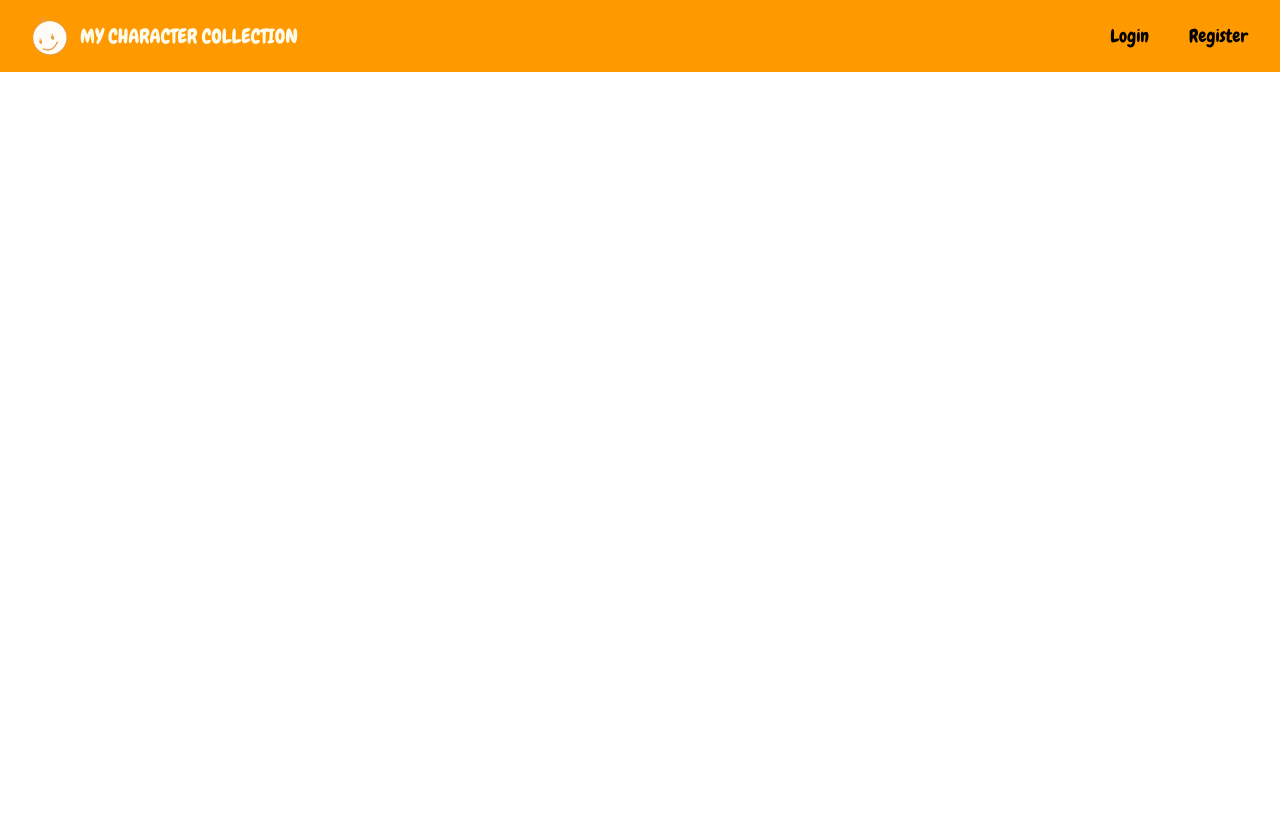
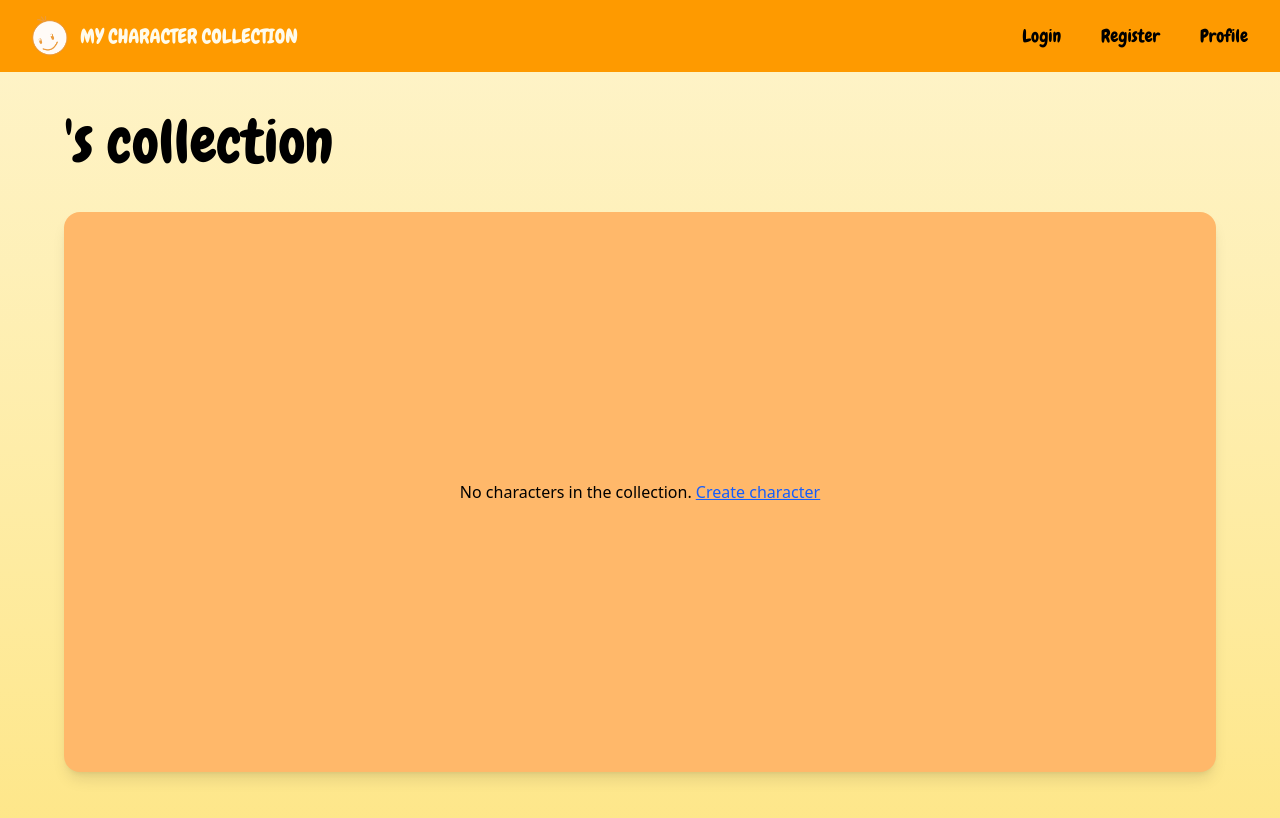
Before and after one commit to biogolf10457/my-character-collection, a React (Vite) app in the folder frontend/: page /profile in a window 1280 px wide. Shown: the top 818 px of the page. Built offline with nearby package versions, Linux system fonts and the light colour scheme.

Commit message:
profile page loading and no characters

```diff
--- a/frontend/src/App.css
+++ b/frontend/src/App.css
@@ -16,3 +16,16 @@
 .input {
   @apply w-full px-4 py-2 bg-amber-50 focus:bg-amber-100 rounded-xl outline-amber-600 focus:outline-amber-700 outline-2 inset-shadow-sm;
 }
+
+.loading-spin {
+  @apply w-10 h-10 border-slate-100 border-b-transparent border-4 rounded-full;
+  animation: rotation 1s linear infinite;
+}
+@keyframes rotation {
+  0% {
+    transform: rotate(0deg);
+  }
+  100% {
+    transform: rotate(360deg);
+  }
+}
--- a/frontend/src/App.jsx
+++ b/frontend/src/App.jsx
@@ -8,6 +8,7 @@ import Navbar from "./components/Navbar";
 import Login from "./components/Login";
 import Home from "./components/Home";
 import Register from "./components/Register";
+import Profile from "./components/Profile";
 
 function App() {
   return (
@@ -18,6 +19,8 @@ function App() {
           <Route path="/" element={<Home />} />
           <Route path="/login" element={<Login />} />
           <Route path="/register" element={<Register />} />
+          <Route path="/profile" element={<Profile />} />
+          <Route path="/createcharacter" element={<CreateCharacter />} />
         </Routes>
       </div>
     </Router>
--- a/frontend/src/components/Home.jsx
+++ b/frontend/src/components/Home.jsx
@@ -5,7 +5,7 @@ import { Link } from "react-router-dom";
 const Home = () => {
   return (
     <div className="min-h-screen px-4 py-6 sm:px-8 lg:px-12 lg:py-10 bg-linear-to-b from-amber-100 to-amber-200">
-      <div className="flex flex-col lg:flex-row items-center justify-around space-y-10 lg:space-y-0">
+      <div className="flex flex-col lg:flex-row items-center content-center justify-around space-y-10 lg:space-y-0">
         <div className="w-[55%] lg:w-[35%]">
           <img src={mascot} className="w-full object-contain" />
         </div>
--- a/frontend/src/components/Navbar.jsx
+++ b/frontend/src/components/Navbar.jsx
@@ -8,20 +8,23 @@ const Navbar = () => {
       <div className="flex items-center justify-between">
         <div>
           <Link to="/">
-            <div className="h-10 flex items-center space-x-3">
+            <div className="h-6 lg:h-10 flex items-center space-x-3">
               <img src={mascotIcon} className="h-full" />
-              <div className="font-chewy text-xl text-amber-50 uppercase">
+              <div className="font-chewy text-lg lg:text-xl text-amber-50 uppercase">
                 My Character Collection
               </div>
             </div>
           </Link>
         </div>
-        <div className="flex space-x-10">
+        <div className="flex space-x-6 lg:space-x-10">
           <Link className="font-chewy text-lg" to="/login">
             Login
           </Link>
           <Link className="font-chewy text-lg" to="/register">
             Register
+          </Link>
+          <Link className="font-chewy text-lg" to="/profile">
+            Profile
           </Link>
         </div>
       </div>
--- /dev/null
+++ b/frontend/src/components/Profile.jsx
@@ -0,0 +1,41 @@
+import React from "react";
+import { useState } from "react";
+import { Link } from "react-router-dom";
+
+const Profile = () => {
+  const [name, setName] = useState("");
+  const [characters, setCharacters] = useState([]);
+  const [loaded, setLoaded] = useState(true);
+
+  return (
+    <div className="min-h-screen px-4 py-6 sm:px-8 lg:px-12 lg:py-10 bg-linear-to-b from-amber-100 to-amber-200">
+      <div className="flex items-center justify-center">
+        <div className="w-6xl">
+          <h1 className="mb-10 text-6xl font-chewy">{name}'s collection</h1>
+          <div className="relative min-h-[70vh] px-6 py-4 bg-orange-300 rounded-2xl shadow-lg">
+            {!loaded && (
+              <div className="absolute top-1/2 left-1/2 -translate-1/2">
+                <div className="loading-spin"></div>
+              </div>
+            )}
+            {loaded && !characters.length && (
+              <div className="absolute top-1/2 left-1/2 -translate-1/2">
+                No characters in the collection.{" "}
+                <span className="text-blue-600 underline">
+                  <Link to="/createcharacter">Create character</Link>
+                </span>
+              </div>
+            )}
+            {loaded && characters.length > 0 && (
+              <div className="absolute top-1/2 left-1/2 -translate-1/2">
+                test
+              </div>
+            )}
+          </div>
+        </div>
+      </div>
+    </div>
+  );
+};
+
+export default Profile;
```
